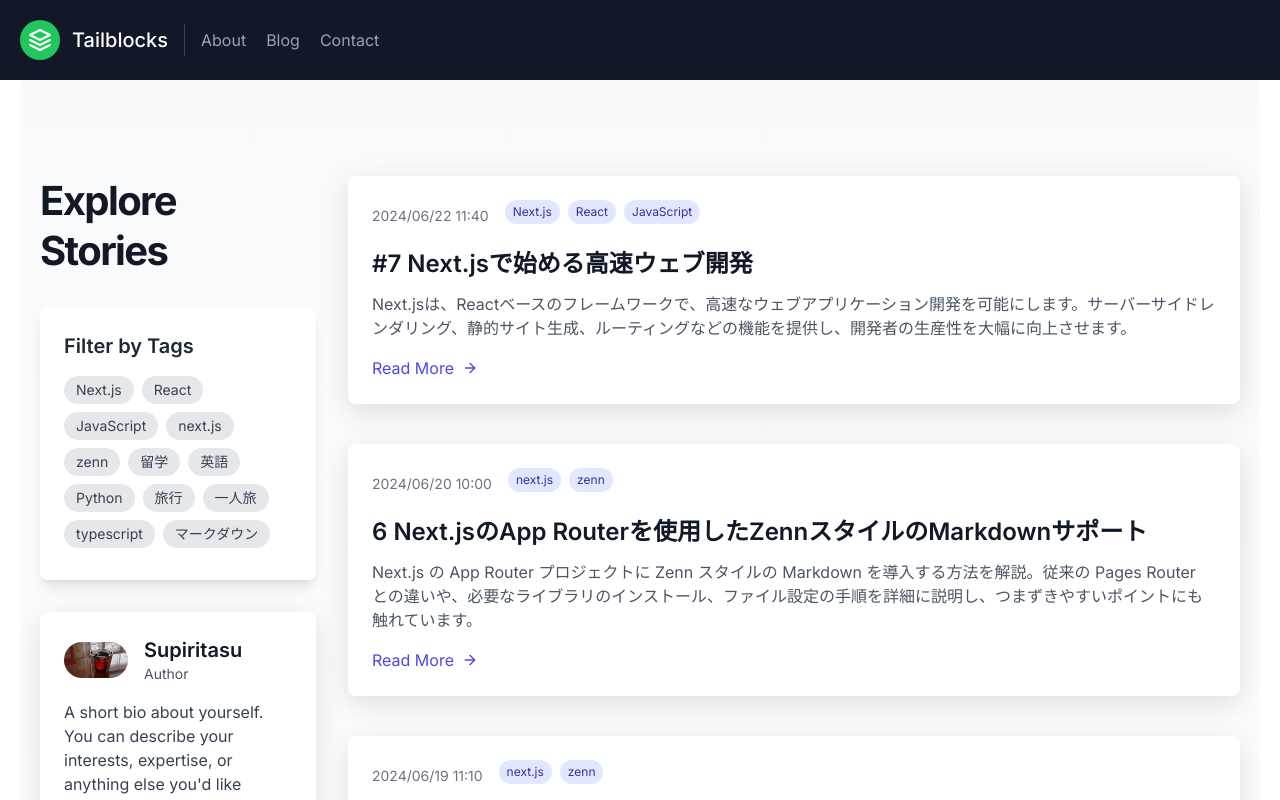
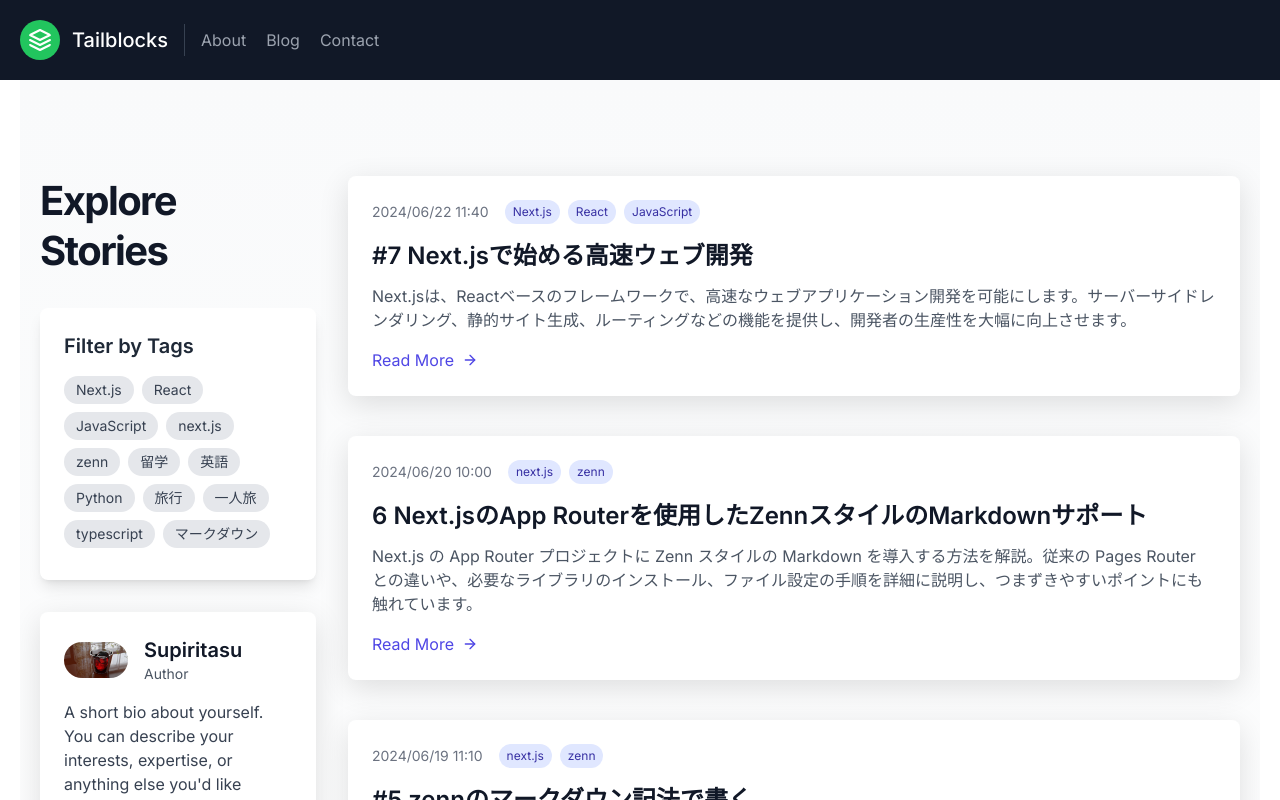
Before and after one commit to supiritasu/NextTech-Journal, a Next.js app: page /posts in a window 1280 px wide. Shown: the top 800 px of the page. Built offline with nearby package versions, Linux system fonts and the light colour scheme.

Commit message:
細かな修正

```diff
--- a/src/app/_components/bloglist.tsx
+++ b/src/app/_components/bloglist.tsx
@@ -94,11 +94,11 @@
             <div className="space-y-10">
               {paginatedPosts.map((post) => (
                 <div key={post.slug} className="bg-white p-6 rounded-lg shadow-md hover:shadow-lg transition-shadow duration-300">
-                  <div className="flex flex-wrap items-center mb-4">
-                    <span className="text-sm text-gray-500 mr-4">{post.date}</span>
+                <div className="flex items-center mb-4">
+                  <div className="text-sm text-gray-500 mr-4">{post.date}</div>
                   <div className="flex flex-wrap">
                     {post.tags.map(tag => (
-                        <span key={tag} className="text-xs bg-indigo-100 text-indigo-800 px-2 py-1 rounded-full mr-2 mb-2">
+                      <span key={tag} className="text-xs bg-indigo-100 text-indigo-800 px-2 py-1 rounded-full mr-2">
                         {tag}
                       </span>
                     ))}
@@ -143,7 +143,7 @@
   }
 
   return (
-    <nav className="flex justify-center mt-8">
+    <nav className="flex justify-center mt-8 ">
       <ul className="flex space-x-2">
         {currentPage > 1 && (
           <li>
--- a/src/app/_components/header.tsx
+++ b/src/app/_components/header.tsx
@@ -5,7 +5,7 @@
     <header className="text-gray-400 bg-gray-900 body-font">
     <div className="container mx-auto flex flex-wrap p-5 flex-col md:flex-row items-center">
     <Link href="/" className="flex title-font font-medium items-center text-white mb-4 md:mb-0">
-  <svg xmlns="http://www.w3.org/2000/svg" fill="none" stroke="currentColor" stroke-linecap="round" stroke-linejoin="round" stroke-width="2" className="w-10 h-10 text-white p-2 bg-green-500 rounded-full" viewBox="0 0 24 24">
+  <svg xmlns="http://www.w3.org/2000/svg" fill="none" stroke="currentColor" strokeLinecap="round" strokeLinejoin="round" strokeWidth="2" className="w-10 h-10 text-white p-2 bg-green-500 rounded-full" viewBox="0 0 24 24">
     <path d="M12 2L2 7l10 5 10-5-10-5zM2 17l10 5 10-5M2 12l10 5 10-5"></path>
   </svg>
   <span className="ml-3 text-xl">Tailblocks</span>
```
Lines whose indentation alone changed are shown as unchanged.
